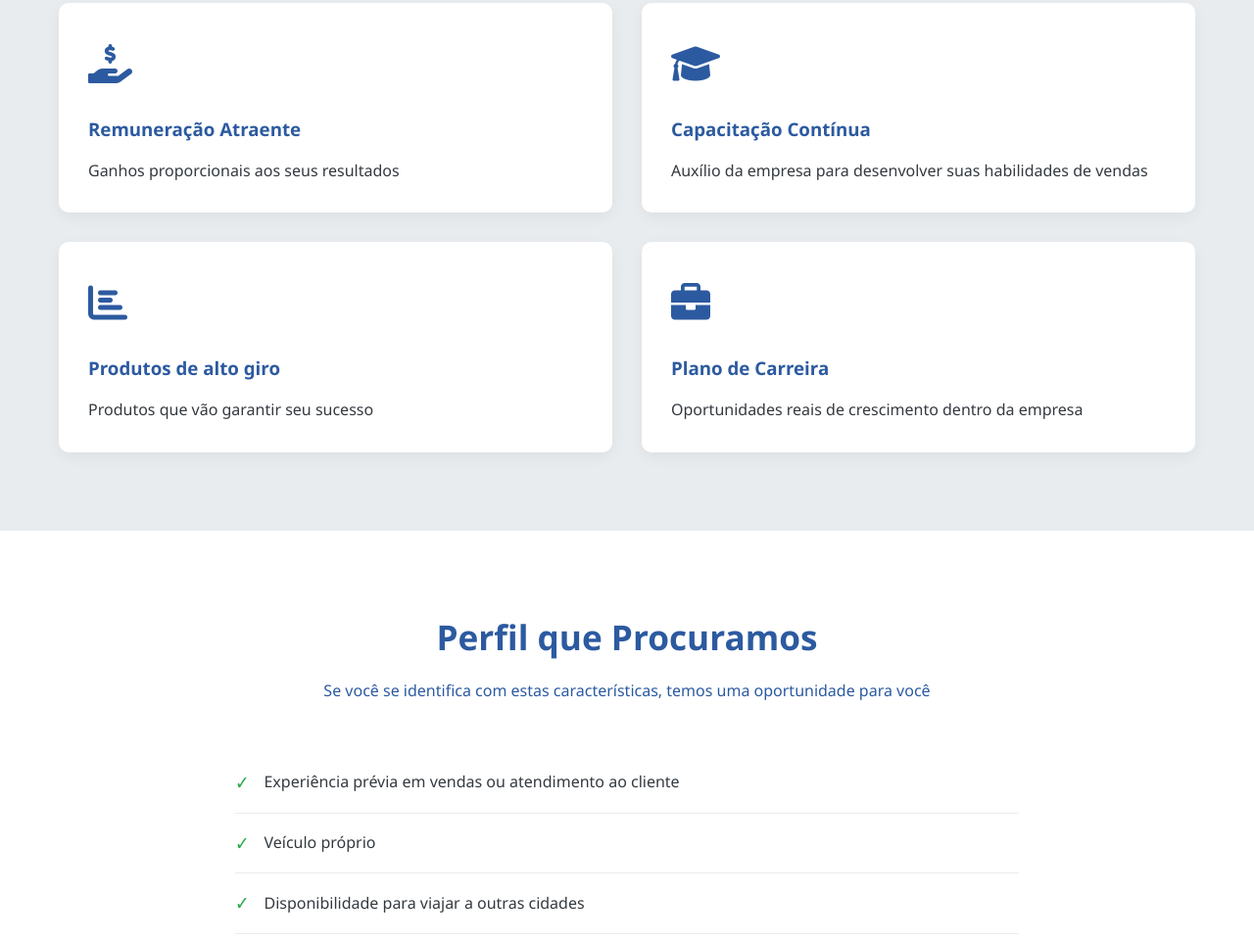
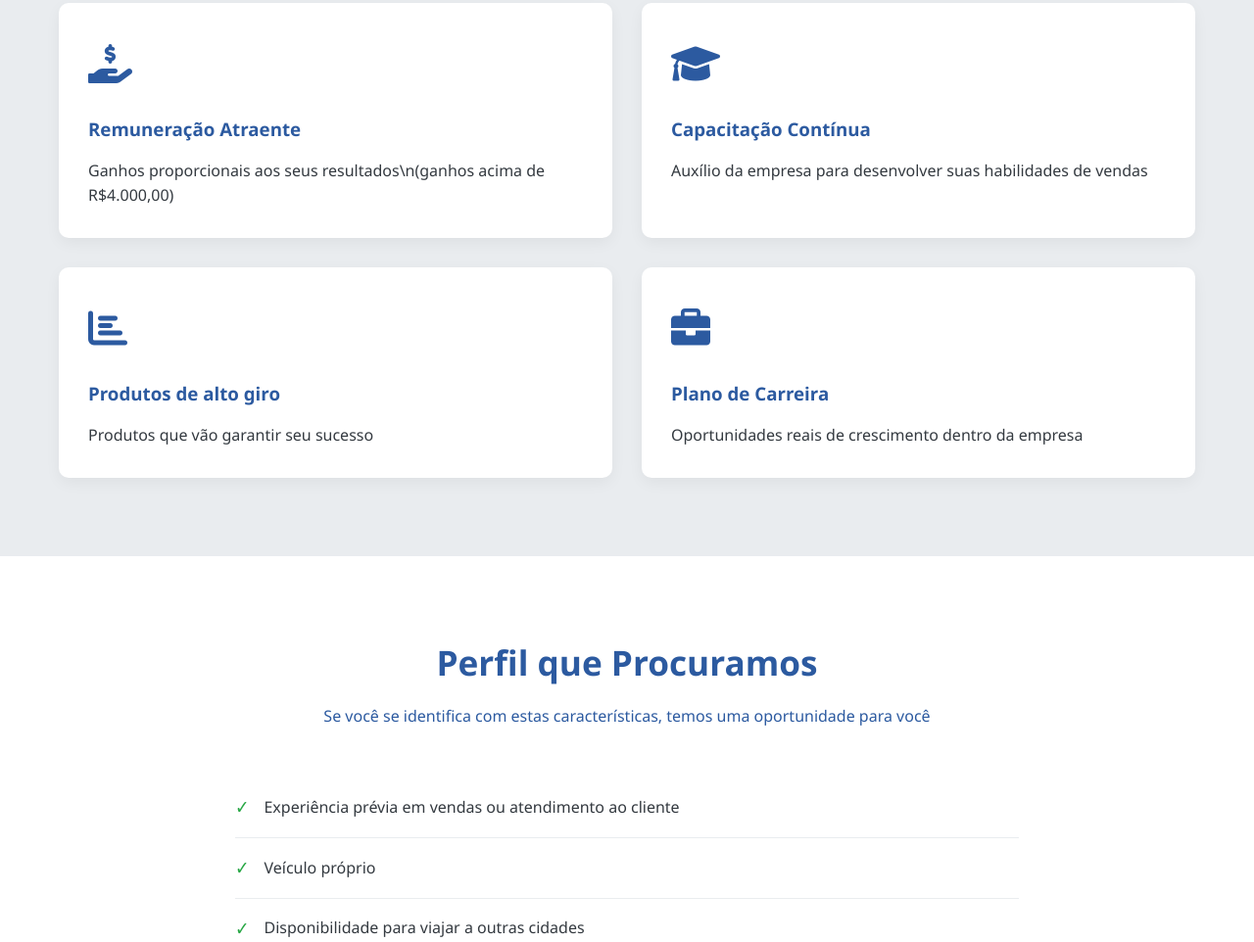
Before and after one commit to OutletViaMartins/Representante-Comercial, a plain HTML site: page index.html in a window 1280 px wide. Shown: the part 1442-2404 px from the top of the page at 98% size. Drawn offline with Linux system fonts and the light colour scheme.

Commit message:
Ajuste 4mil

```diff
--- a/index.html
+++ b/index.html
@@ -413,7 +413,7 @@
                         <i class="fas fa-hand-holding-usd"></i>
                     </div>
                     <h3>Remuneração Atraente</h3>
-                    <p>Ganhos proporcionais aos seus resultados</p>
+                    <p>Ganhos proporcionais aos seus resultados\n(ganhos acima de R$4.000,00)</p>
                 </div>
                 <div class="benefit-card">
                     <div class="benefit-icon">
```
